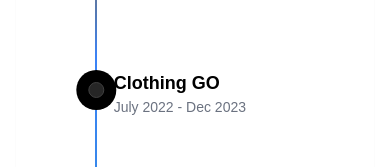
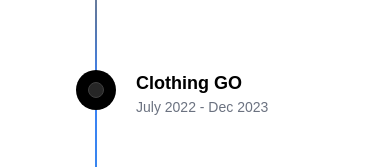
Before and after one commit to vin-dKR/portfolio, a Next.js app: page /work in a window 390 px wide. Shown: the part 577-744 px from the top of the page. Built offline with nearby package versions, Linux system fonts and the light colour scheme; no server answers.

Commit message:
timeline updated

```diff
--- a/app/work/page.tsx
+++ b/app/work/page.tsx
@@ -42,7 +42,7 @@ const Page = () => {
                     <Timeline
                         data={timelineData}
                         gradientColors={['#10b981', '#3b82f6']}
-                        styleClass="rounded-lg shadow-sm"
+                        styleClass="rounded-lg"
                     />
 
                     <div className="h-px w-full bg-black/70 dark:bg-white/20 my-10"></div>
--- a/components/ui/Timeline.css
+++ b/components/ui/Timeline.css
@@ -34,16 +34,6 @@
     height: 40px; /* Match circle height */
 }
 
-.om-timeline-circle {
-    height: 40px;
-    width: 40px;
-    border-radius: 50%;
-    background-color: black;
-    display: flex;
-    align-items: center;
-    justify-content: center;
-    flex-shrink: 0;
-}
 
 .om-timeline-inner-circle {
     height: 16px;
--- a/components/ui/Timeline.tsx
+++ b/components/ui/Timeline.tsx
@@ -34,7 +34,7 @@ const Timeline: React.FC<TimelineProps> = ({
         '--om-timeline-entry-gap': entryGap || '4rem',
         '--om-timeline-entry-title-gap': titleGap || '2rem',
         '--om-timeline-path-width': pathWidth || '2px',
-        '--om-timeline-entry-title-max-width': titleMaxWidth || '25rem',
+        '--om-timeline-entry-title-max-width': titleMaxWidth || '20rem',
         '--om-timeline-path-color': pathColor,
         '--om-timeline-gradient-start': gradientColors[0],
         '--om-timeline-gradient-end': gradientColors[1],
@@ -140,7 +140,8 @@ const Timeline: React.FC<TimelineProps> = ({
             const startX = i % 2 === 0 ? padding : wrapperRect.width - padding;
             const endX = i % 2 === 0 ? wrapperRect.width - padding : padding;
             const startY = entryRect.top - wrapperRect.top + 20;
-            const endY = entryRect.bottom - wrapperRect.top;
+            const endY = i % 2 === 0 ? 550 : 1600
+            // const endY = entryRect.bottom - wrapperRect.top;
 
             circlePositions.push({ x: startX, y: startY });
 
@@ -171,7 +172,7 @@ const Timeline: React.FC<TimelineProps> = ({
             className={twMerge('om-timeline w-full relative switch', styleClass)}
             style={customStyles}
         >
-            <div className="om-timeline-entries relative flex flex-col gap-[--om-timeline-entries-gap] py-40 max-w-full">
+            <div className="om-timeline-entries relative flex flex-col gap-[--om-timeline-entries-gap] max-w-full">
                 {data.map((item, index) => (
                     <div
                         key={index}
@@ -188,7 +189,7 @@ const Timeline: React.FC<TimelineProps> = ({
                         <div
                             className={twMerge(
                                 'om-timeline-entry-header sticky top-40 z-40 flex items-center gap-[--om-timeline-entry-title-gap] relative',
-                                index % 2 !== 0 ? 'flex-row-reverse' : 'flex-row mr-32 md:mr-0'
+                                index % 2 !== 0 ? 'flex-row-reverse' : 'flex-row mr-auto md:mr-0'
                             )}
                         >
                             <div
@@ -198,11 +199,12 @@ const Timeline: React.FC<TimelineProps> = ({
                                     }
                                 }}
                                 className="om-timeline-circle h-10 w-10 rounded-full bg-black flex items-center justify-center flex-shrink-0"
-                                style={{ position: 'sticky', top: '5rem', right: '60px' }} // Match header sticky
+                                style={{ position: 'sticky', top: '2rem', right: '60px' }} // Match header sticky
                             >
                                 <div className="om-timeline-inner-circle h-4 w-4 rounded-full bg-gray-800 border border-gray-600"></div>
                             </div>
-                            <div className={index % 2 !== 0 ? 'mr-12 text-right' : 'md:ml-12 text-left'}>
+
+                            <div className={index % 2 !== 0 ? 'mr-12 text-right' : 'ml-12 text-left'}>
                                 <div
                                     className="om-timeline-entry-title text-lg text-black dark:text-white font-semibold"
                                     dangerouslySetInnerHTML={sanitizeHtml(item.title)}
@@ -231,6 +233,7 @@ const Timeline: React.FC<TimelineProps> = ({
                     </div>
                 ))}
 
+            </div>
             <div className="om-timeline-line-wrapper absolute top-0 w-full h-full pointer-events-none">
                 <svg
                     ref={timelineSvgRef}
@@ -256,7 +259,6 @@ const Timeline: React.FC<TimelineProps> = ({
                 </svg>
             </div>
         </div>
-        </div>
     )
 }
 
--- a/constant/ProjectsData.ts
+++ b/constant/ProjectsData.ts
@@ -2,7 +2,7 @@ export const projectsData: ProjectsData[] = [
     {
         name: "Hellium AI",
         desc: "marketing ai",
-        img: "/images/hellium.png",
+        img: "/images/projects/hellium.png",
         timeline: "Dec 24 - Jan 25",
         techStacks: ["next js", "shadcn", "typescript", "prisma", "clerk"],
         sourceCode: "https://github.com/vin-dKR/hellium",
@@ -40,7 +40,7 @@ export const projectsData: ProjectsData[] = [
         desc: "Tesla Cars Web design",
         img: "/images/projects/tesla.jpg",
         timeline: "Nov 22 - Dec 23",
-        techStacks: ["react", "material-ui", "styled-component" ],
+        techStacks: ["react", "material-ui", "styled-component"],
         sourceCode: "https://github.com/vin-dKR/tesla-frontend",
         liveOn: "https://tesla-frontend-omega.vercel.app/",
     },
--- a/next.config.ts
+++ b/next.config.ts
@@ -9,7 +9,8 @@ const nextConfig: NextConfig = {
     pageExtensions: ['js', 'jsx', 'mdx', 'ts', 'tsx'],
     experimental: {
         mdxRs: true
-  }
+    },
+    reactStrictMode: false,
 }
 
 const withMDX = createMDX({
```
Lines whose indentation alone changed are shown as unchanged.
